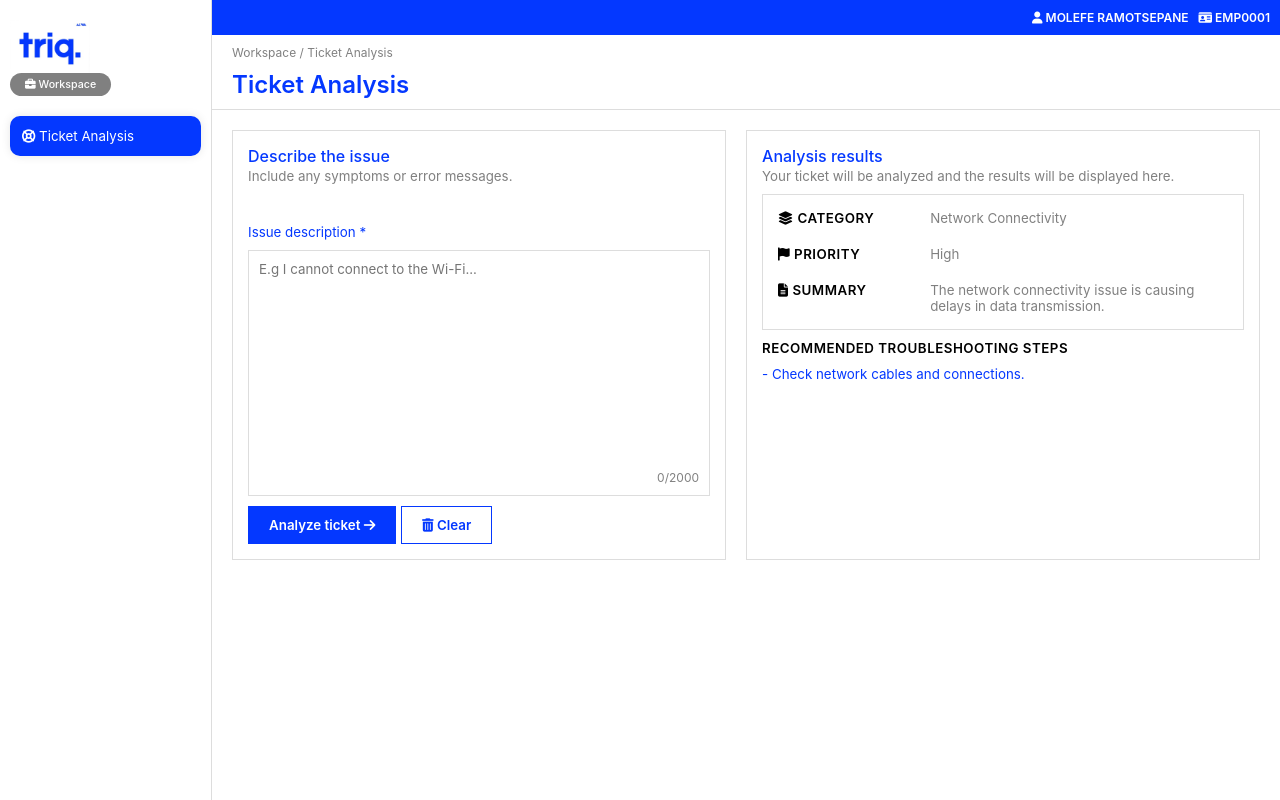
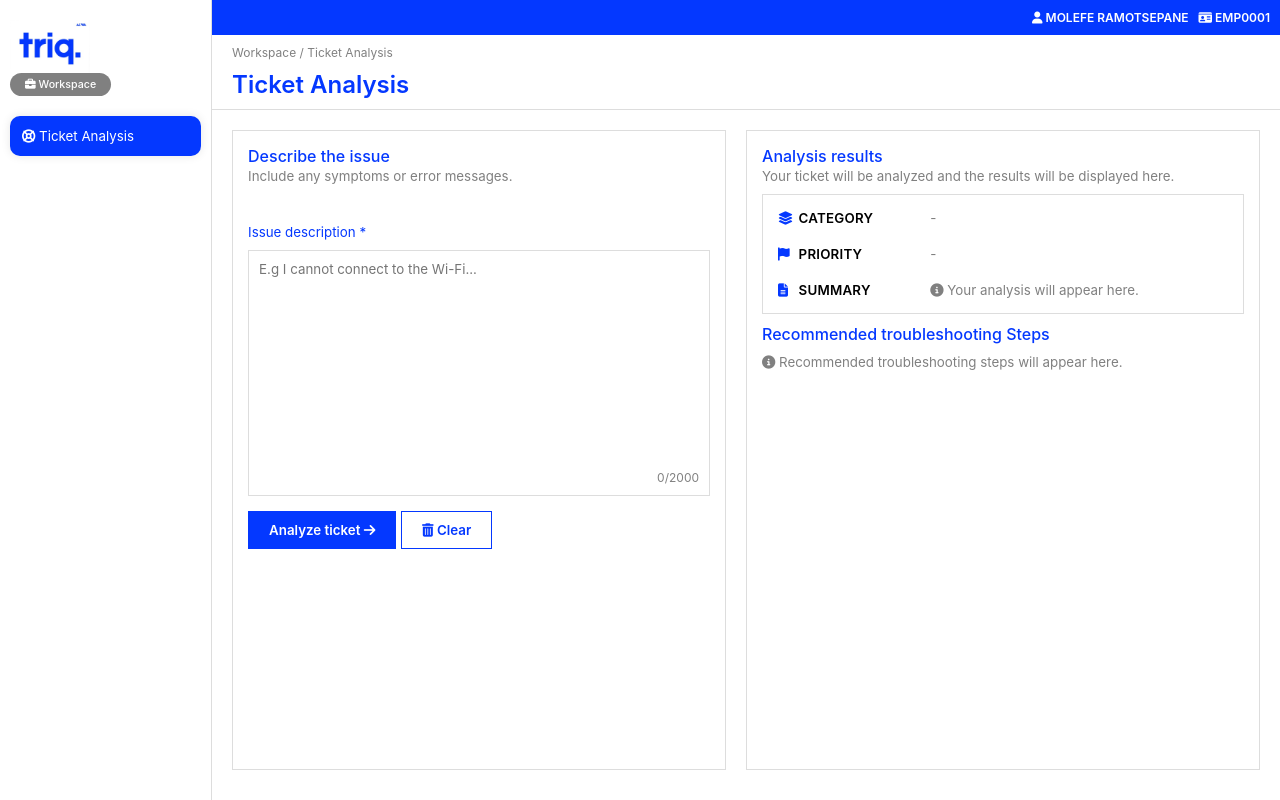
Before and after one commit to oriah-studios-TSF/triq, a Flask app: page / in a window 1280 px wide. Run offline with Flask 3, Linux system fonts and the light colour scheme; some libraries are stand-ins or nearby versions.

Commit message:
Add ticket analysis frontend logic and UI components

```diff
--- a/app/static/css/base.css
+++ b/app/static/css/base.css
@@ -99,3 +99,20 @@ body {
     text-transform: uppercase;
     font-weight: 600;
 }
+
+.toast {
+    position: fixed;
+    top: 20px;
+    right: 20px;
+    z-index: 9999;
+    color: white;
+    padding: 10px 20px;
+    border-radius: 5px;
+    font-size: 10pt;
+    width: 300px;
+    display: none;
+}
+
+.toast.show {
+    display: block;
+}
--- a/app/static/css/index.css
+++ b/app/static/css/index.css
@@ -22,6 +22,8 @@
     margin: 20px;
     display: flex;
     gap: 20px;
+    height: 100%;
+    max-height: 80vh;
 }
 
 .ticket-panel {
@@ -141,7 +143,13 @@
     font-size: 10pt;
     font-weight: 600;
     text-transform: uppercase;
-    letter-spacing: 0.5px;
+    letter-spacing: 0.2px;
+}
+
+.card h4 i {
+    margin-right: 2px;
+    width: 15px;
+    color: #0438ff;
 }
 
 
@@ -152,14 +160,24 @@
 }
 
 .solutions h4 {
-    font-size: 10pt;
-    font-weight: 600;
-    text-transform: uppercase;
-    letter-spacing: 0.5px;
+    font-size: 12pt;
+    font-weight: 500;
     margin-bottom: 10px;
+    color: #0438ff;
 }
 
 .solutions p {
     font-size: 10pt;
-    color: #0438ff;
 }
+
+.error-message {
+    color: red;
+    font-size: 10pt;
+    margin-top: 5px;
+}
+
+#solutions-list {
+    display: flex;
+    flex-direction: column;
+    gap: 10px;
+}
--- /dev/null
+++ b/app/static/js/ticket.js
@@ -0,0 +1,124 @@
+// Get references to the existing HTML Elements
+const ticketForm = document.getElementById('ticket-form');
+const descriptionInput = document.getElementById('description');
+const characterCount = document.getElementById('char-count');
+const analyzeButton = document.getElementById('analyze-button')
+const clearButton = document.getElementById('clear-button')
+const descriptionError = document.getElementById('description-error');
+const formInput = document.getElementById('form-input');
+
+const categoryE = document.getElementById('category');
+const priorityE = document.getElementById('priority');
+const summaryE = document.getElementById('summary');
+const solutionsList = document.getElementById('solutions-list');
+const toast = document.getElementById('toast');
+const toastMessage = document.getElementById('toast-message');
+
+// Update the character count as the user types.
+descriptionInput.addEventListener('input', function () {
+    characterCount.textContent = `${descriptionInput.value.length}/2000`;
+
+});
+
+// Handle ticket submission
+ticketForm.addEventListener('submit', async function (event) {
+    // Stop browser from refreshing the page
+    event.preventDefault();
+
+    // Get the description and remove surrounding whitespace
+    const description = descriptionInput.value.trim();
+
+    // Prevent empty descriptions from being submitted
+    if (!description) {
+        descriptionError.textContent = 'Please enter an issue description. This field cannot be empty.';
+        formInput.focus()
+        return;
+    }
+
+    // Prevent repeated submissions while analysis is running
+    analyzeButton.disabled = true;
+    analyzeButton.innerHTML = '<i class="fas fa-spinner fa-spin"></i> Analyzing...'
+
+    try {
+        // Send the description to the Flask API
+
+        const response = await fetch('/api/tickets', {
+            method: 'POST',
+            headers: {
+                'Content-Type': 'application/json'
+            },
+            body: JSON.stringify({
+                description: description
+            })
+        });
+
+        // Convert the server response from JSON inot Javascript data
+        const data = await response.json();
+
+        // Handle errors returned by Flask
+        if (!response.ok) {
+            // Display error message in toast
+            toastMessage.innerHTML = `<i class="fa-solid fa-circle-exclamation"></i> ${data.error || 'An error occurred while analyzing the ticket.'}`;
+            toast.style.backgroundColor = '#ff0000';
+            toast.classList.add('show');
+            setTimeout(() => {
+                toast.classList.remove('show');
+            }, 3000);
+            // Throw an error to stop further execution
+            throw new Error(data.error || 'An error occurred while analyzing the ticket.');
+        }
+
+        // Store the analysis returned by the backend
+        const analysis = data.analysis
+
+        // Pupulate existing HTMl Elements
+        categoryE.textContent = analysis.category;
+        priorityE.textContent = analysis.priority;
+        summaryE.textContent = analysis.summary;
+
+        // Display the troubleshooting steps
+        solutionsList.innerHTML = '';
+
+        analysis.troubleshooting_steps.forEach(function (step) {
+            const paragraph = document.createElement('p');
+            paragraph.textContent = '- ' + step;
+            solutionsList.appendChild(paragraph);
+        });
+    } catch (error) {
+        // Display the error message in the toast notification
+        toastMessage.textContent = error.message || 'An error occurred while analyzing the ticket.';
+        toast.style.backgroundColor = '#ff0000';
+        toast.classList.add('show');
+        setTimeout(function () {
+            toast.classList.remove('show');
+        }, 3000);
+    } finally {
+        // Restore the button after the request finishes
+        analyzeButton.disabled = false;
+        analyzeButton.innerHTML = 'Analyze Ticket <i class="fas fa-arrow-right"></i>';
+    }
+});
+
+// Clear the ticket form an analysis results
+clearButton.addEventListener('click', function () {
+    // Clear description
+    descriptionInput.value = '';
+
+    // Reste the charcater counter
+    characterCount.textContent = '0/2000';
+
+    // Reset the analysis results
+    categoryE.textContent = '';
+    priorityE.textContent = '';
+    summaryE.innerHTML = '<i class="fas fa-circle-info"></i> Your analysis will appear here.';
+
+    // Clear troubleshhoting steps.
+    solutionsList.innerHTML = '';
+    const paragraph2 = document.createElement('p');
+    paragraph2.innerHTML = '<i class="fas fa-circle-info"></i> Your troubleshooting steps will appear here.';
+    paragraph2.style.color = '#6c757d';
+    solutionsList.appendChild(paragraph2);
+
+    // Return focus to the description field
+    formInput.focus();
+})
--- a/app/templates/base.html
+++ b/app/templates/base.html
@@ -8,6 +8,9 @@
 	<link rel="stylesheet" href="{{ url_for('static', filename='css/base.css') }}">
 </head>
 <body>
+    <div class="toast" id="toast">
+        <p id="toast-message"></p>
+    </div>
     <div class="sidebar">
         <div class="sidebar-header">
             <img src="{{ url_for('static', filename='images/triq-logo.png' )}}" alt="triq-logo">
--- a/app/templates/index.html
+++ b/app/templates/index.html
@@ -21,12 +21,13 @@
                     <p>Include any symptoms or error messages.</p>
                 </div>
 
-                <form action="" id="ticket-form">
+                <form id="ticket-form">
                     <label for="description">Issue description *</label>
-                    <div class="form-input">
+                    <div id="form-input" class="form-input">
                         <textarea name="description" id="description" maxlength="2000" required placeholder="E.g I cannot connect to the Wi-Fi..."></textarea>
                         <span id="char-count" class="char-count">0/2000</span>
                     </div>
+                    <p id="description-error" class="error-message"></p>
                     <div class="buttons">
                         <button type="submit" id="analyze-button">Analyze ticket <i class="fas fa-arrow-right"></i></button>
                         <button type="button" id="clear-button"><i class="fas fa-trash-alt"></i> Clear</button>
@@ -44,29 +45,31 @@
                     <div class="analysis-content-top">
                         <div class="card category">
                             <h4><i class="fa-solid fa-layer-group"></i> Category</h4>
-                            <p id="category">Network Connectivity</p>
+                            <p id="category">-</p>
                         </div>
                         <div class="card priority">
                             <h4><i class="fa-solid fa-flag"></i> Priority</h4>
-                            <p id="priority">High</p>
+                            <p id="priority">-</p>
                         </div>
                         <div class="card summary">
                             <h4><i class="fa-solid fa-file-lines"></i> Summary</h4>
-                            <p id="summary">The network connectivity issue is causing delays in data transmission.</p>
+                            <p id="summary"><i class="fa-solid fa-circle-info"></i> Your analysis will appear here.</p>
                         </div>
                     </div>
 
                     <div class="analysis-content-body">
-                        <div class="solutions" id="solutions-list">
+                        <div class="solutions">
                             <h4>Recommended troubleshooting Steps</h4>
-                            <p>- <span id="solution"> Check network cables and connections.</span></p>
+                            <div id="solutions-list">
+                                <p style="color: grey;"><i class="fa-solid fa-circle-info"></i> Recommended troubleshooting steps will appear here.</p>
+                            </div>
                         </div>
                     </div>
                 </div>
             </div>
         </div>
 
-
+    <script src="{{ url_for('static', filename='js/ticket.js') }}" defer></script>
 	{% endblock %}
 </body>
 </html>
```
